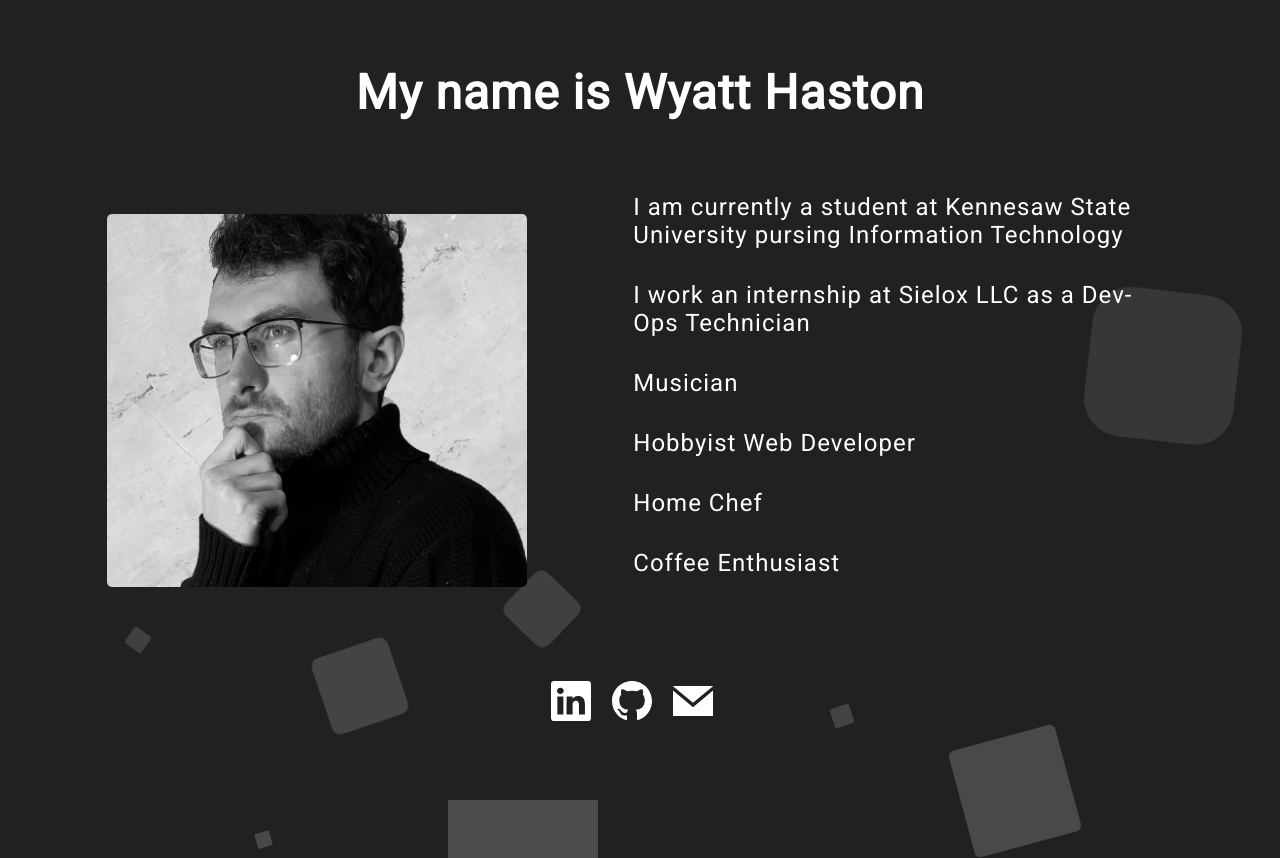
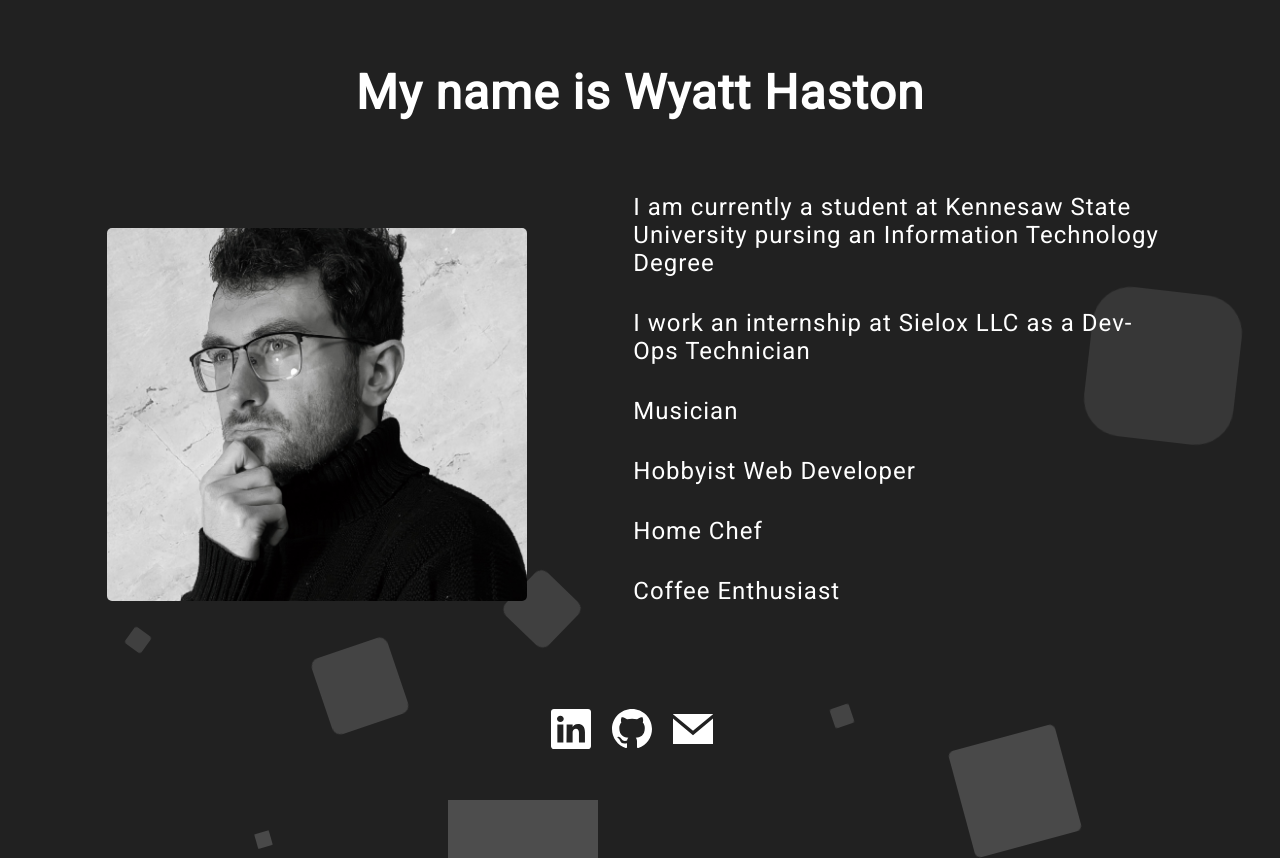
Before and after one commit to awhaston/awhaston.dev, a SvelteKit app: page / in a window 1280 px wide. Shown: the top 858 px of the page. Built offline with nearby package versions, Linux system fonts and the light colour scheme.

Commit message:
Fixed typo

```diff
--- a/src/components/Homepage.svelte
+++ b/src/components/Homepage.svelte
@@ -6,7 +6,7 @@
 <div class="homepage">
 	<img src={Icon} alt="Profile" />
 	<ul>
-		<li>I am currently a student at Kennesaw State University pursing Information Technology</li>
+		<li>I am currently a student at Kennesaw State University pursing an Information Technology Degree</li>
 		<li>I work an internship at Sielox LLC as a Dev-Ops Technician</li>
 		<li>Musician</li>
 		<li>Hobbyist Web Developer</li>
```
